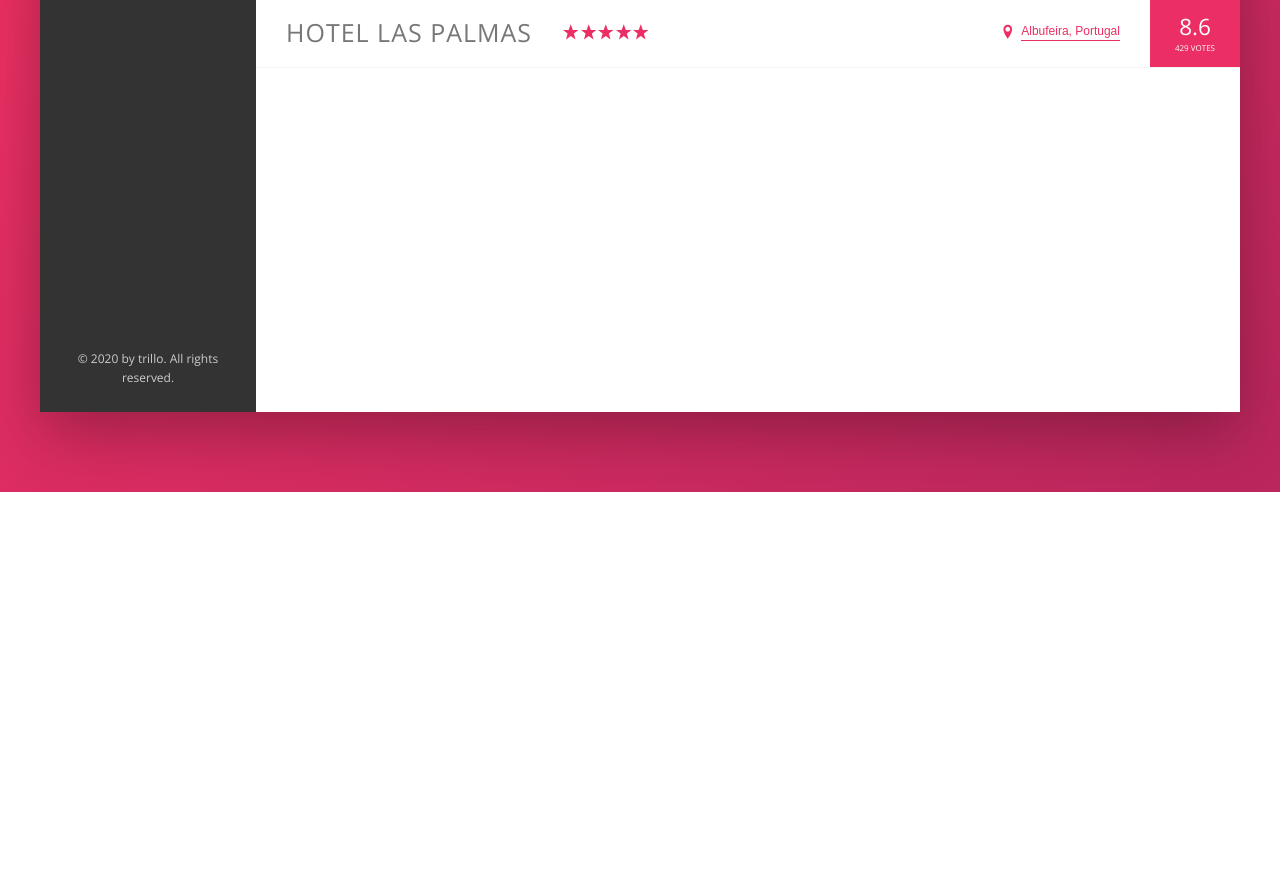
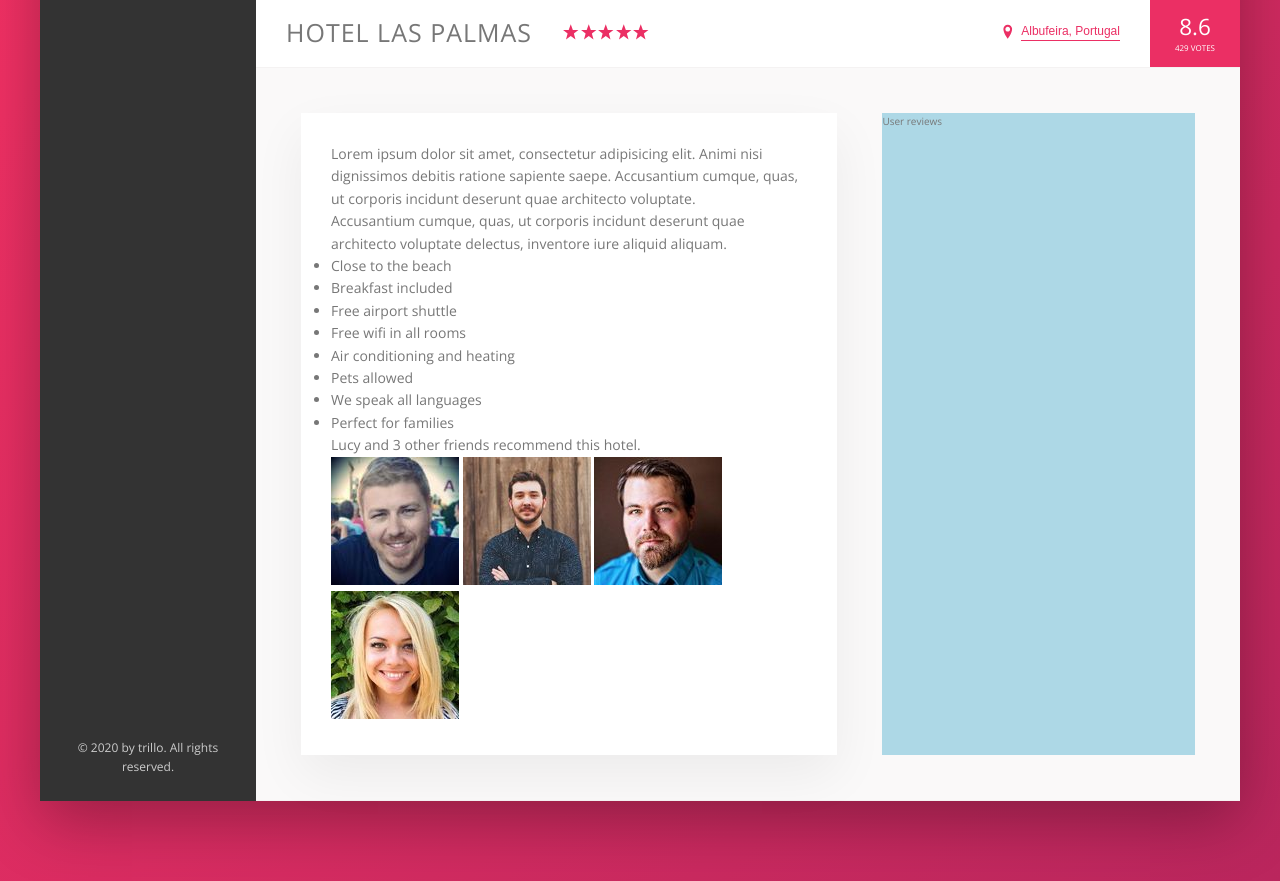
Before and after one commit to DaseulChun/trillo, a website: page index.html in a window 1280 px wide. Shown: the part 538-1419 px from the top of the page. Before the commit the page ends 1030 px from the top, so only its background shows below. Drawn offline with nearby package versions, Linux system fonts and the light colour scheme.

Commit message:
Add the Description Section -- markup HTML and style basic layouts

```diff
--- a/index.html
+++ b/index.html
@@ -136,7 +136,43 @@
             </div>
           </div>
 
+          <div class="detail">
+            <div class="description">
+              <p class="paragraph">
+                Lorem ipsum dolor sit amet, consectetur adipisicing elit. Animi nisi dignissimos debitis ratione sapiente saepe. Accusantium cumque, quas, ut corporis incidunt deserunt quae architecto voluptate.
+              </p>
+              <p class="paragraph">
+                Accusantium cumque, quas, ut corporis incidunt deserunt quae architecto voluptate delectus, inventore iure aliquid aliquam.
+              </p>
+              <ul class="list">
+                <li class="list__item">Close to the beach</li>
+                <li class="list__item">Breakfast included</li>
+                <li class="list__item">Free airport shuttle</li>
+                <li class="list__item">Free wifi in all rooms</li>
+                <li class="list__item">Air conditioning and heating</li>
+                <li class="list__item">Pets allowed</li>
+                <li class="list__item">We speak all languages</li>
+                <li class="list__item">Perfect for families</li>
+              </ul>
+              <div class="recommend">
+                <p class="recommend__count">
+                  Lucy and 3 other friends recommend this hotel.
+                </p>
+                <div class="recommend__friends">
+                  <img src="img/user-3.jpg" alt="Friend 1" class="recommend__photo">
+                  <img src="img/user-4.jpg" alt="Friend 2" class="recommend__photo">
+                  <img src="img/user-5.jpg" alt="Friend 3" class="recommend__photo">
+                  <img src="img/user-6.jpg" alt="Friend 4" class="recommend__photo">
+                </div>
+              </div>
+            </div>
+
+            <div class="user-reviews">
+              User reviews
+            </div>
+          </div>
         </main>
+
       </div>
     </div>
   </body>
--- a/sass/_base.scss
+++ b/sass/_base.scss
@@ -13,6 +13,9 @@
   --color-grey-dark-3: #999;
 
   --shadow-dark: 0 2rem 6rem rgba(0, 0, 0, .3);
+  --shadow-light: 0 2rem 5rem rgba(0, 0, 0, .06);
+
+  --line: 1px solid var(--color-grey-light-2);
 }
 
 * {
--- a/sass/_components.scss
+++ b/sass/_components.scss
@@ -209,7 +209,7 @@
 .overview {
   display: flex;
   align-items: center;
-  border-bottom: 1px solid var(--color-grey-light-2);
+  border-bottom: var(--line);
 
   &__heading {
     font-size: 2.5rem;
--- a/sass/_layout.scss
+++ b/sass/_layout.scss
@@ -11,7 +11,7 @@
   font-size: 1.4rem;
   height: 7rem;
   background-color: #fff;
-  border-bottom: 1px solid var(--color-grey-light-2);
+  border-bottom: var(--line);
 
   display: flex;
   justify-content: space-between;
@@ -35,7 +35,27 @@
 .hotel-view {
   background-color: #fff;
 
-  height: 80rem;
-
   flex: 1;
 }
+
+.detail {
+  display: flex;
+  padding: 4.5rem;
+  background-color: var(--color-grey-light-1);
+  border-bottom: var(--line);
+}
+
+.description {
+  font-size: 1.4rem;
+  background-color: #fff;
+  box-shadow: var(--shadow-light);
+  padding: 3rem;
+
+  flex: 0 0 60%;
+  margin-right: 4.5rem;
+}
+
+.user-reviews {
+  background-color: lightblue;
+  flex: 1;
+}
```
Also changed, not shown: css/style.css.
